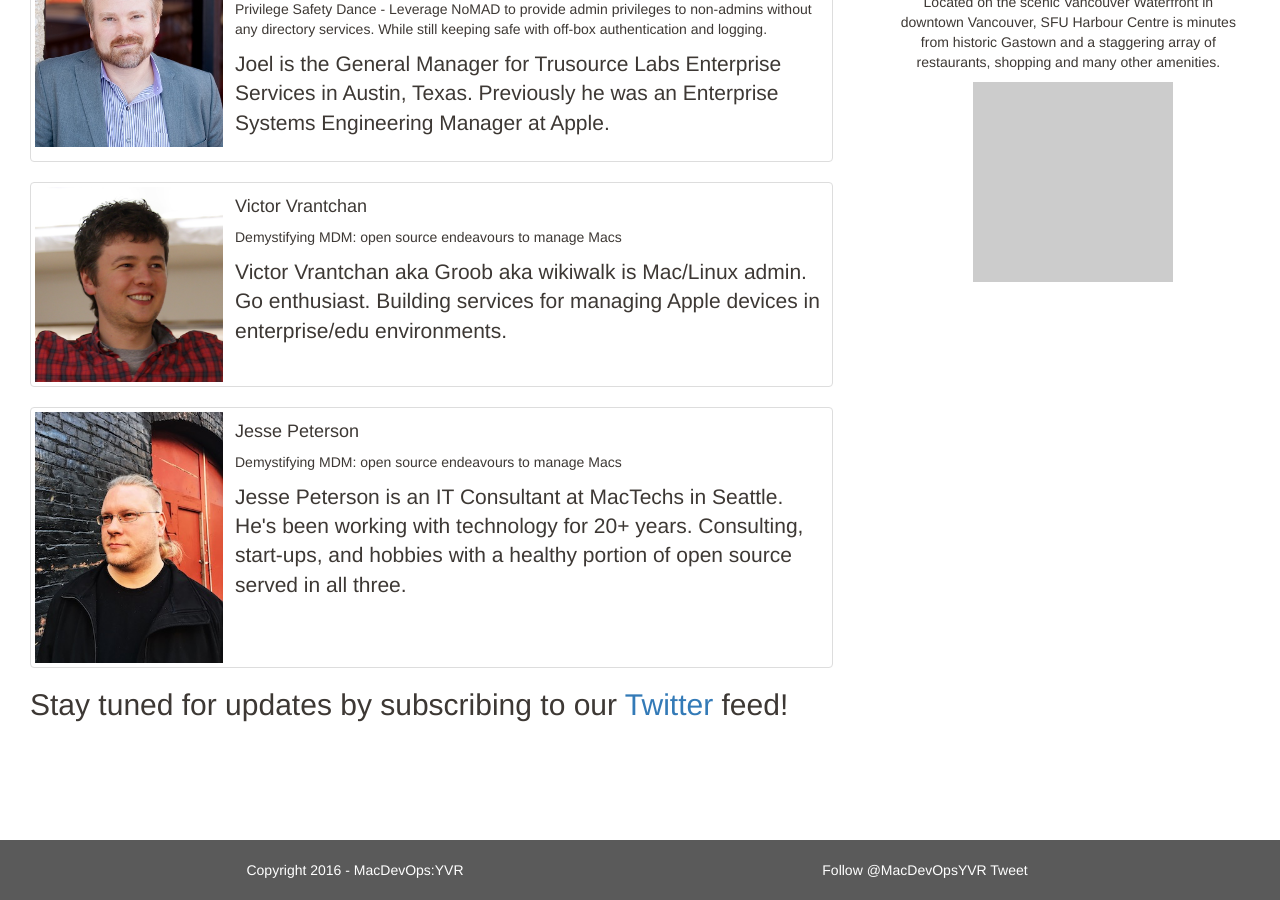
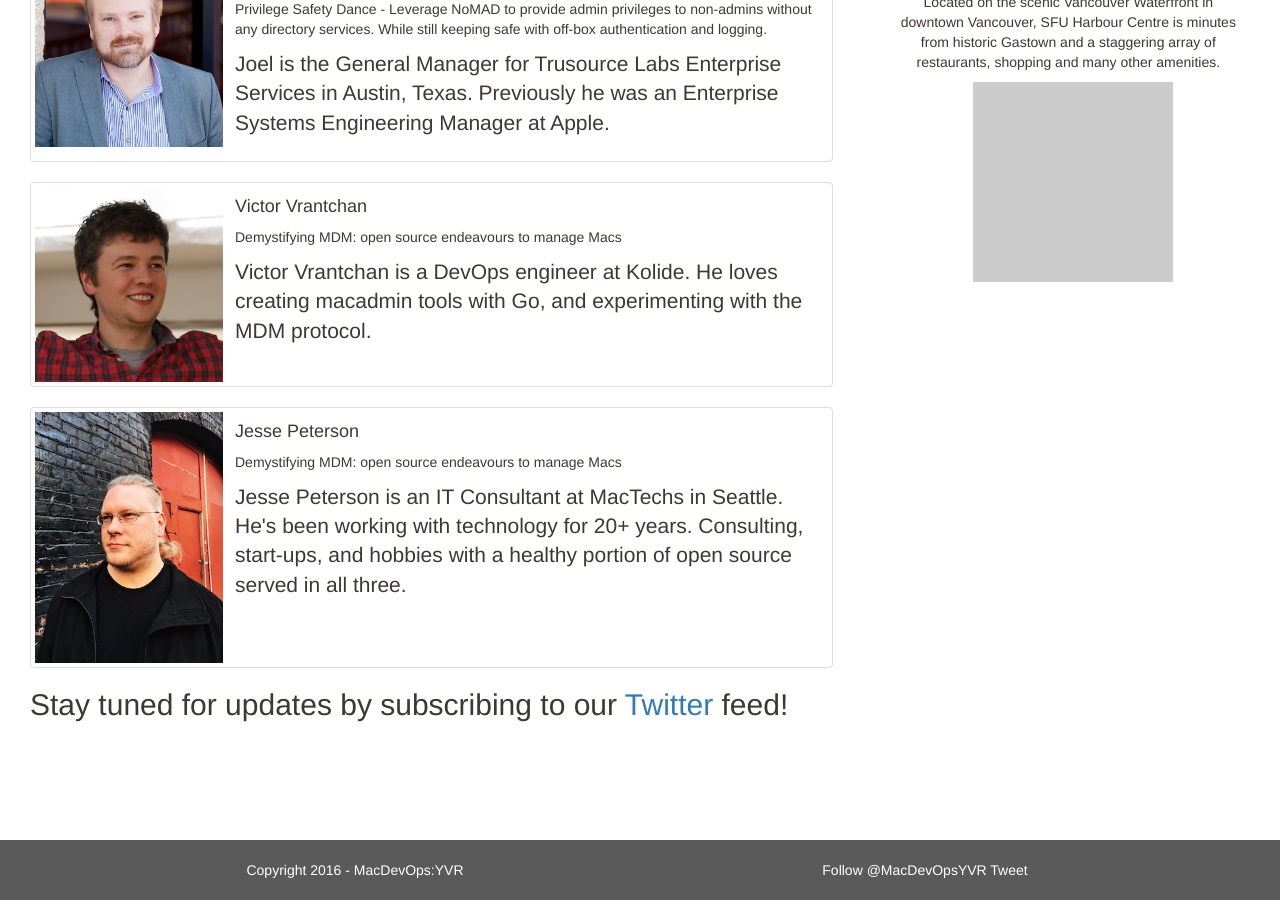
Before and after one commit to macdevopsyvr/macdevopsyvr.github.io, a Jekyll site: the page built from speakers/index.md, in a window 1280 px wide and 900 px high, scrolled down 839 px. Built offline with Jekyll 4.4.1, drawn with Linux system fonts in a browser that asks for light colours; comment, search, counter and statistics services are not loaded.

Commit message:
Victor bio
tweak

```diff
--- a/speakers/index.md
+++ b/speakers/index.md
@@ -40,7 +40,7 @@ body_id: speakers
       Demystifying MDM: open source endeavours to manage Macs
     </p>
     <p class="lead">
-      Victor Vrantchan aka Groob aka wikiwalk is Mac/Linux admin. Go enthusiast. Building services for managing Apple devices in enterprise/edu environments. </p>
+      Victor Vrantchan is a DevOps engineer at Kolide. He loves creating macadmin tools with Go, and experimenting with the MDM protocol. </p>
   </div>
 </div>
 
```
